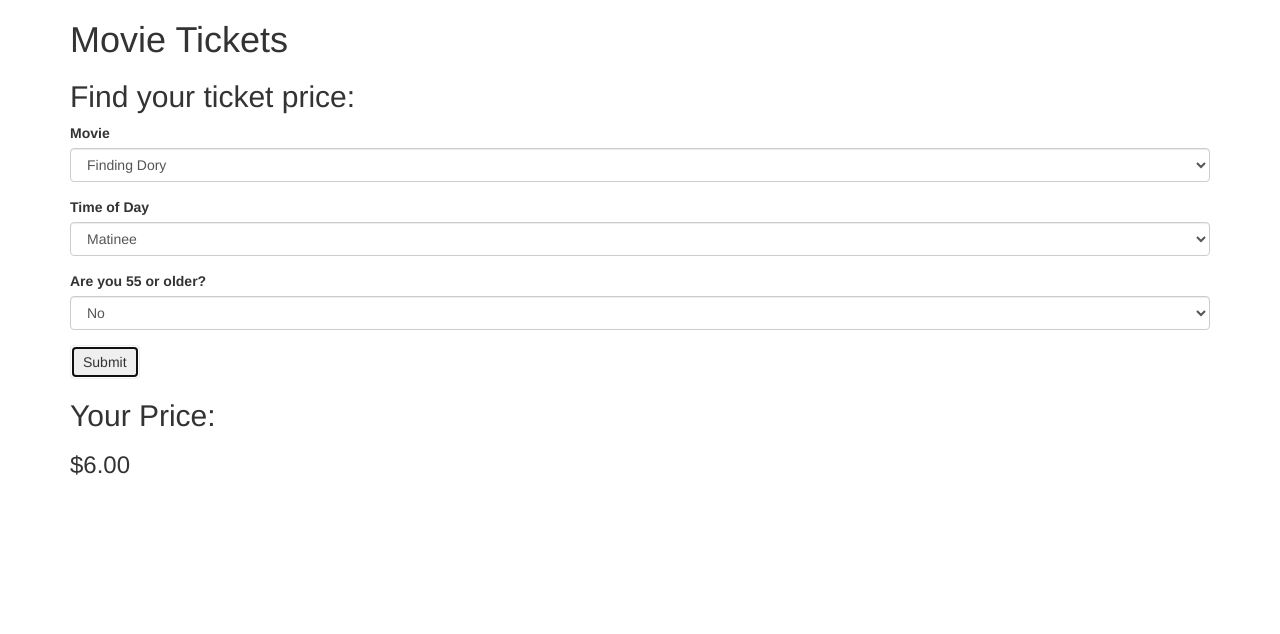
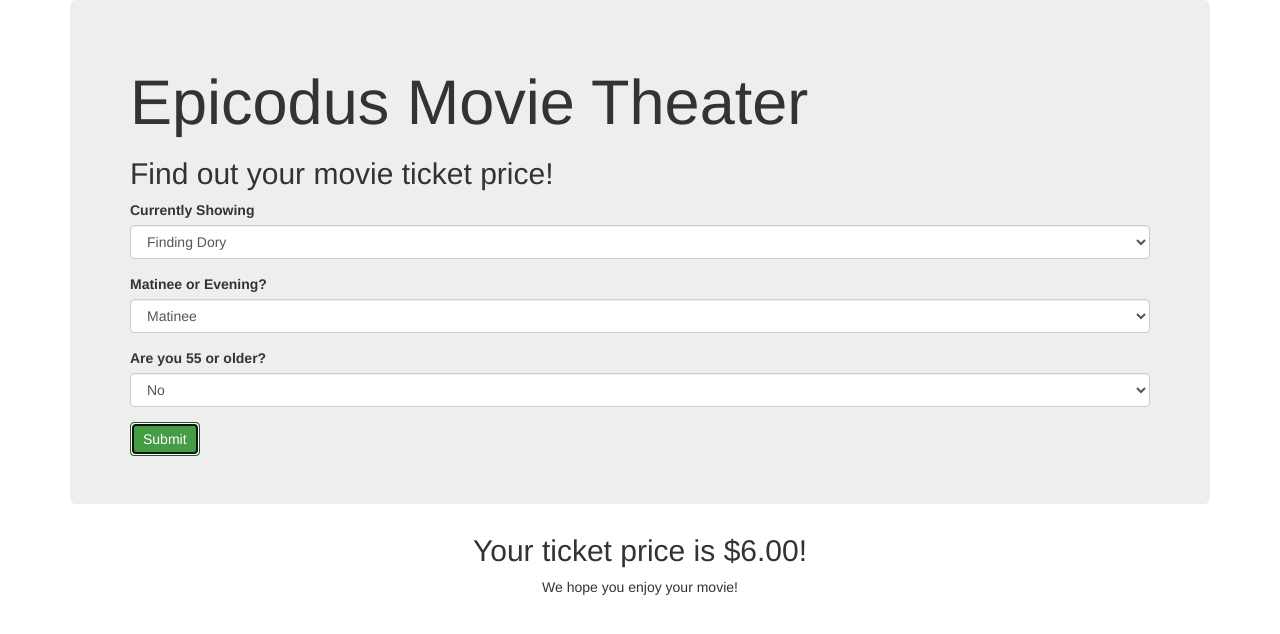
Before and after one commit to ohinton/movie-ticket, a plain HTML site: page index.html in a window 1280 px wide. Both pictures are taken after a click on the button "Submit". Drawn offline with Linux system fonts and the light colour scheme.

Commit message:
add feature to hide price until submitted, and add jumbotron style

```diff
--- a/css/styles.css
+++ b/css/styles.css
@@ -0,0 +1,4 @@
+#show-price {
+  display: none;
+  text-align: center;
+}
--- a/index.html
+++ b/index.html
@@ -5,15 +5,16 @@
     <link href="css/styles.css" rel="stylesheet" type="text/css">
     <script src="js/jquery-3.0.0.js"></script>
     <script src="js/scripts.js"></script>
-    <title>Movie Tickets</title>
+    <title>Epicodus Movie Theater</title>
   </head>
   <body>
     <div class="container">
-      <h1>Movie Tickets</h1>
-          <h2>Find your ticket price:</h2>
+      <div class="jumbotron">
+        <h1>Epicodus Movie Theater</h1>
+        <h2>Find out your movie ticket price!</h2>
         <form id="new-ticket">
           <div class="form-group">
-              <label for="movie">Movie</label>
+            <label for="movie">Currently Showing</label>
             <select class="form-control movie">
               <option value="new">Finding Dory</option>
               <option value="new">The Angry Birds Movie</option>
@@ -22,7 +23,7 @@
             </select>
           </div>
           <div class="form-group">
-              <label for="time">Time of Day</label>
+            <label for="time">Matinee or Evening?</label>
             <select class="form-control time">
               <option>Matinee</option>
               <option>Evening</option>
@@ -35,16 +36,15 @@
               <option>Yes</option>
             </select>
           </div>
-
-            <button type="submit" class="btn">Submit</button>
+          <button type="submit" class="btn-success btn">Submit</button>
         </form>
-
-          <h2>Your Price:</h2>
-          <h3 id="price"></h3>
         </div>
 
+        <div id="show-price">
+          <h2>Your ticket price is <span id="price"></span>!</h2>
+          <p>We hope you enjoy your movie!</p>
+        </div>
 
-      </div>
       </div>
   </body>
 </html>
--- a/js/scripts.js
+++ b/js/scripts.js
@@ -42,6 +42,7 @@ $(function(){
     newTicket.findPrice();
 
     $("#price").text("$" + price.toFixed(2));
+    $("#show-price").show(price);
 
   });
 });
```
Lines whose indentation alone changed are shown as unchanged.
